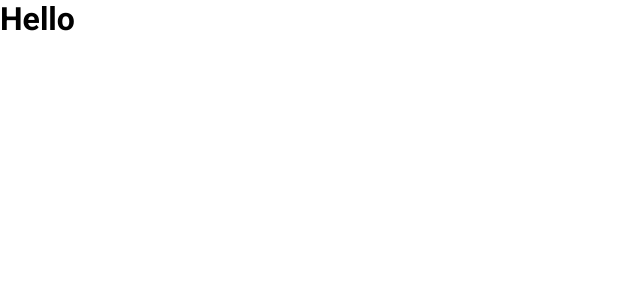
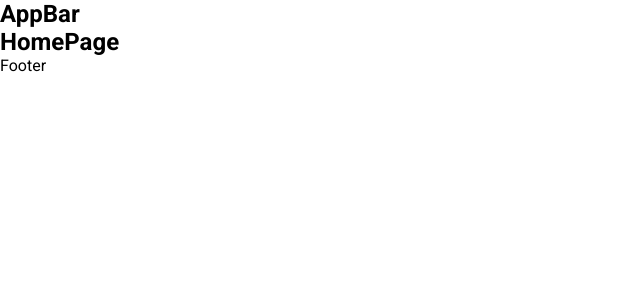
Before and after one commit to bagetmasta/expense-tracker-app, a React (Create React App) app: page / in a window 1280 px wide. Shown: the top 300 px of the page, without its empty margins (0-640 px from the left). Built offline with nearby package versions, Linux system fonts and the light colour scheme.

Commit message:
add tags structure and jsconfig

```diff
--- /dev/null
+++ b/jsconfig.json
@@ -0,0 +1,6 @@
+{
+    "compilerOptions": {
+      "baseUrl": "src"
+    },
+    "include": ["src"]
+  }
--- a/src/components/App.tsx
+++ b/src/components/App.tsx
@@ -1,7 +1,16 @@
-import React from 'react';
+import React from "react";
+import { Route, Routes } from "react-router-dom";
+import HomePage from "pages/HomePage.tsx";
+import AppBar from "./AppBar/AppBar.tsx";
 
 function App() {
-  return <h1>Hello</h1>;
+  return (
+    <Routes>
+      <Route path="/" element={<AppBar />}>
+        <Route index element={<HomePage />} />
+      </Route>
+    </Routes>
+  );
 }
 
 export default App;
--- /dev/null
+++ b/src/components/AppBar/AppBar.tsx
@@ -0,0 +1,19 @@
+import React from "react";
+import { Suspense } from "react";
+import { Outlet } from "react-router-dom";
+
+export default function AppBar() {
+  return (
+    <>
+      <header>
+        <h2>AppBar</h2>
+      </header>
+      <Suspense>
+        <main>
+          <Outlet />
+        </main>
+      </Suspense>
+      <footer>Footer</footer>
+    </>
+  );
+}
--- a/src/index.js
+++ b/src/index.js
@@ -1,11 +1,14 @@
 import React from "react";
 import ReactDOM from "react-dom/client";
+import { BrowserRouter } from "react-router-dom";
 import "./index.css";
 import App from "./components/App.tsx";
 
 const root = ReactDOM.createRoot(document.getElementById("root"));
 root.render(
   <React.StrictMode>
-    <App />
+    <BrowserRouter>
+      <App />
+    </BrowserRouter>
   </React.StrictMode>
 );
--- /dev/null
+++ b/src/pages/HomePage.tsx
@@ -0,0 +1,13 @@
+import React from "react";
+// import Box from "@mui/material/Box";
+// import Fab from "@mui/material/Fab";
+// import AddIcon from "@mui/icons-material/Add";
+
+
+export default function HomePage() {
+  return (
+    <>
+      <h2>HomePage</h2>
+    </>
+  );
+}
```
Also changed, not shown: package.json (+5 -5 lines), 1 other file (tests, documents, lock files or other folders).
